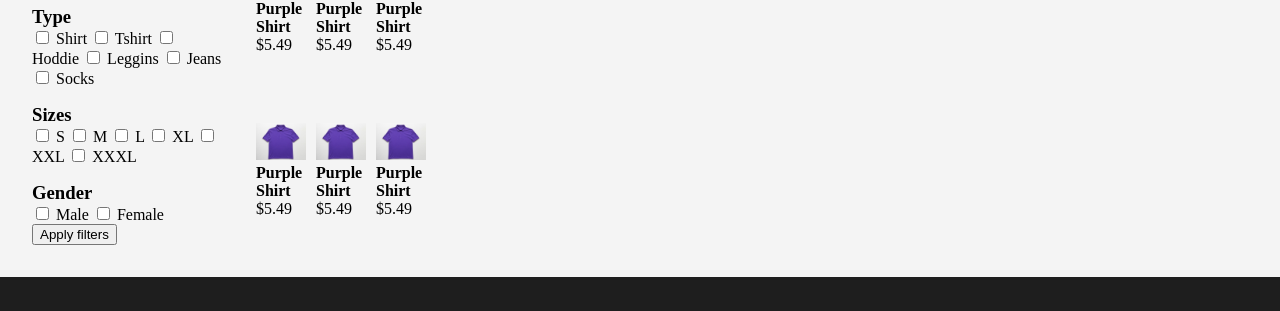
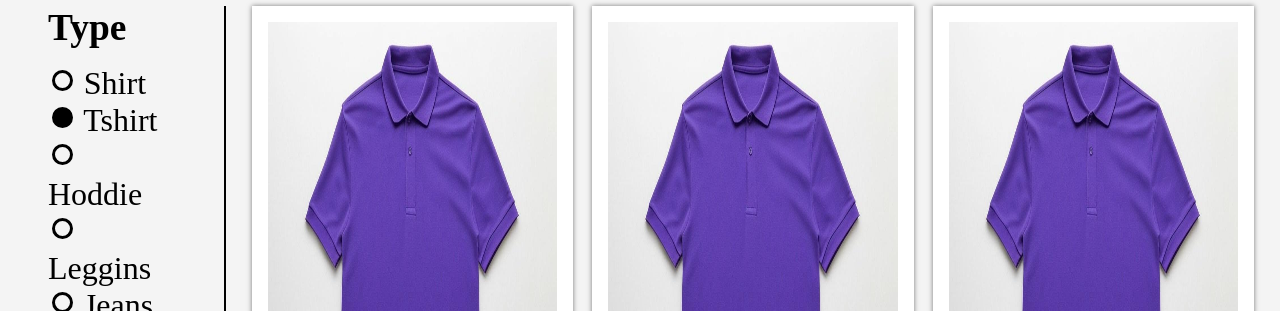
Before and after one commit to Pedrote123/Zenth, a plain HTML site: page assets/catalog.html in a window 1280 px wide. Shown: the part 1023-1334 px from the top of the page. Drawn offline with Linux system fonts and the light colour scheme.

Commit message:
catalog styled

```diff
--- a/assets/catalog.html
+++ b/assets/catalog.html
@@ -33,96 +33,126 @@
             <div id="catalogClothes_Displayer--filters">
                 <form action="">
                     <h3>Type</h3>
+
+                    <span>
                         <input type="checkbox" name="Shirt" id="ShirtFilter">
                         <label for="ShirtFilter">Shirt</label>
+                    </span>
 
-                    <input type="checkbox" name="Tshirt" id="TshirtFilter">
+                    <span>
+                        <input type="checkbox" name="Tshirt" id="TshirtFilter" checked>
                         <label for="TshirtFilter">Tshirt</label>
+                    </span>
 
+                    <span>
                         <input type="checkbox" name="Hoddie" id="HoddieFilter">
                         <label for="HoddieFilter">Hoddie</label>
+                    </span>
 
+                    <span>
                         <input type="checkbox" name="Leggins" id="LegginsFilter">
                         <label for="LegginsFilter">Leggins</label>
+                    </span>
 
+                    <span>
                         <input type="checkbox" name="Jeans" id="JeansFilter">
                         <label for="JeansFilter">Jeans</label>
+                    </span>
 
+                    <span>
                         <input type="checkbox" name="Socks" id="SocksFilter">
                         <label for="SocksFilter">Socks</label>
+                    </span>
 
                 </form>
 
                 <form action="">
                     <h3>Sizes</h3>
 
-                    <input type="checkbox" name="Small" id="SmallFilter">
+                    <span>
+                        <input type="checkbox" name="Small" id="SmallFilter" checked>
                         <label for="SmallFilter">S</label>
+                    </span>
 
+                    <span>
                         <input type="checkbox" name="Medium" id="MediumFilter">
                         <label for="MediumFilter">M</label>
+                    </span>
 
+                    <span>
                         <input type="checkbox" name="Large" id="LargeFilter">
                         <label for="LargeFilter">L</label>
+                    </span>
 
+                    <span>
                         <input type="checkbox" name="XL" id="XLFilter">
                         <label for="XLFilter">XL</label>
+                    </span>
 
+                    <span>
                         <input type="checkbox" name="XXL" id="XXLFilter">
                         <label for="XXLFilter">XXL</label>
+                    </span>
 
+                    <span>
                         <input type="checkbox" name="XXXL" id="XXXLFilter">
                         <label for="XXXLFilter">XXXL</label>
+                    </span>
+
                 </form>
 
                 <form action="">
                     <h3>Gender</h3>
+                    <span>
+                        <input type="checkbox" name="Male" id="MaleFilter" checked>
+                        <label for="MaleFilter">Male</label>
+                    </span>
 
-                    <input type="checkbox" name="Male" id="MaleFilter">
-                    <label for="MaleFilter">Male</label>
-
+                    <span>
                         <input type="checkbox" name="Female" id="FemaleFilter">
                         <label for="FemaleFilter">Female</label>
+                    </span>
+
                 </form>
 
-                <input type="submit" value="Apply filters">
+                <input id="catalogClothes_Displayer--filtersApplyButton" type="submit" value="Apply filters">
             </div>
 
             <!-- Display of the Clothes -->
             <div id="catalogClothes_Displayer--samples">
                 <div>
                     <img src="../Images/image.jpg" alt="">
-                    <h7><b>Purple Shirt</b></h7>
+                    <h7>Purple Shirt</h7>
                     <h8>$5.49</h8>
                 </div>
 
                 <div>
                     <img src="../Images/image.jpg" alt="">
-                    <h7><b>Purple Shirt</b></h7>
+                    <h7>Purple Shirt</h7>
                     <h8>$5.49</h8>
                 </div>
 
                 <div>
                     <img src="../Images/image.jpg" alt="">
-                    <h7><b>Purple Shirt</b></h7>
+                    <h7>Purple Shirt</h7>
                     <h8>$5.49</h8>
                 </div>
 
                 <div>
                     <img src="../Images/image.jpg" alt="">
-                    <h7><b>Purple Shirt</b></h7>
+                    <h7>Purple Shirt</h7>
                     <h8>$5.49</h8>
                 </div>
 
                 <div>
                     <img src="../Images/image.jpg" alt="">
-                    <h7><b>Purple Shirt</b></h7>
+                    <h7>Purple Shirt</h7>
                     <h8>$5.49</h8>
                 </div>
 
                 <div>
                     <img src="../Images/image.jpg" alt="">
-                    <h7><b>Purple Shirt</b></h7>
+                    <h7>Purple Shirt</h7>
                     <h8>$5.49</h8>
                 </div>
             </div>
--- a/style/catalog.css
+++ b/style/catalog.css
@@ -24,26 +24,91 @@
 #catalogClothes_Displayer{
     display: flex;
     background-color: rgb(244, 244, 244);
+    padding: 3rem 0 10rem 0;
+    height: 150vh;
 }
 
 #catalogClothes_Displayer h3{
     margin: 0;
-    padding-top: 1rem;
+    padding-top: 1.5rem;
+    padding-bottom: 1rem;
 }
 
 #catalogClothes_Displayer--filters{
-    box-sizing: border-box;
-    padding: 2rem;
-    max-width: 20vw;
+    padding: 0 3rem;
+    width: 10vw;
+    font-size: 2rem;
+    border-right: 2px solid;
 }
+
+#catalogClothes_Displayer--filters form{
+    display: flex;
+    flex-direction: column;
+}
+
+#catalogClothes_Displayer--filters form:first-child h3{
+    padding-top: 0;
+}
+
+#catalogClothes_Displayer--filters input[type="checkbox"]{
+    -webkit-appearance: none;
+    border: solid;
+    width: 1.3rem;
+    border-radius: 100%;
+    height: 1.3rem;
+}
+
+#catalogClothes_Displayer--filters input[type="checkbox"]:checked{
+    background-color: black;
+}
+
+#catalogClothes_Displayer--filtersApplyButton{
+    margin-top: 3rem;
+    width: 100%;
+    font-size: 1.5rem;
+    padding: 0.5rem;
+    border: 0;
+    background-color: rgb(157, 213, 164);
+    color: white;
+    box-shadow: 0 0 3px rgba(0, 0, 0, 0.5);
+}
+
+
+
 
 #catalogClothes_Displayer--samples{
     display: grid;
-    gap: 10px;
-    grid-template-columns: repeat(3, minmax(50px, 1fr));
-    grid-template-rows: repeat(2, minmax(50px, 1fr));
+    width: 100%;
+    padding: max(1.5rem, 2vw);
+    padding-top: 0;
+    gap: max(1rem, 1.5vw);
+    grid-template-columns: repeat(3, minmax(calc(calc(100% - 3rem) / 3), 1fr));
 }
 
-#catalogClothes_Displayer--samples *{
-    width: 50px;
+#catalogClothes_Displayer--samples div{
+    display: flex;
+    flex-direction: column;
+    box-sizing: border-box;
+    padding: 1rem;
+    background-color: white;
+    box-shadow: 0 0 5px rgba(0, 0, 0, 0.5);
 }
+
+#catalogClothes_Displayer--samples div img{
+    width: 100%;
+    height: 30rem;
+}
+
+#catalogClothes_Displayer--samples div h7{
+    font-family: Arial, Helvetica, sans-serif;
+    font-size: 3rem;
+    text-align: center;
+    padding: 2rem;
+}
+
+#catalogClothes_Displayer--samples div h8{
+    font-family: Arial, Helvetica, sans-serif;
+    font-weight: bold;
+    font-size: 2rem;
+    text-align: center;
+}
--- a/style/index.css
+++ b/style/index.css
@@ -24,8 +24,10 @@ body{
     z-index: -1;
     position: relative;
     background-image: url(../Images/indexBackground.jpg);
-    background-size: contain;
-    background-position-x: 35vw;
+    background-size: cover;
+    background-position-x: 17vw;
+    background-position-y: -25vh;
+    background-repeat: no-repeat;
 }
 
 #indexHeader_Nav{
@@ -56,7 +58,7 @@ body{
 }
 
 #indexHeader_Nav--Logo img{
-    height: inherit;
+    height: 3rem;
     margin-right: 0.5rem;
 }
 
@@ -100,7 +102,7 @@ body{
 }
 
 #indexHeader_Nav--Contact{
-    font-family: BellTM !important;
+    font-family: 'Gill Sans', 'Gill Sans MT', Calibri, 'Trebuchet MS', sans-serif !important;
     font-size: 1.4rem;
     font-weight: bolder;
     align-items: center;
--- a/style/navbar.css
+++ b/style/navbar.css
@@ -31,7 +31,7 @@
 }
 
 .navBar_Logo img{
-    height: inherit;
+    height: 3rem;
     margin-right: 0.5rem;
 }
 
```
Also changed, not shown: assets/header.html (deleted, +0 -1 lines), index.html (+5 -0 lines). Lines whose indentation alone changed are shown as unchanged.
